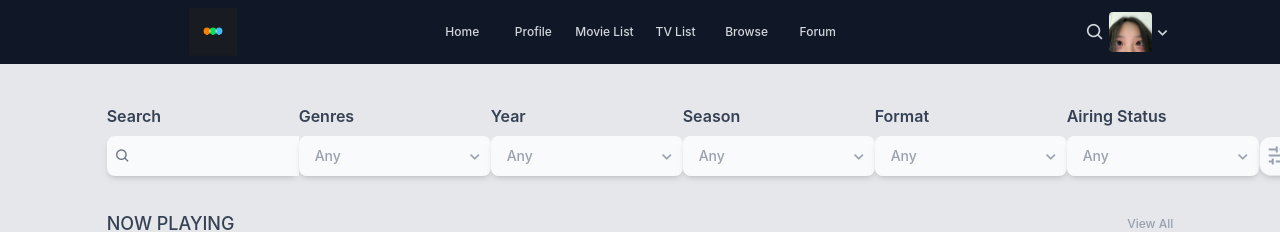
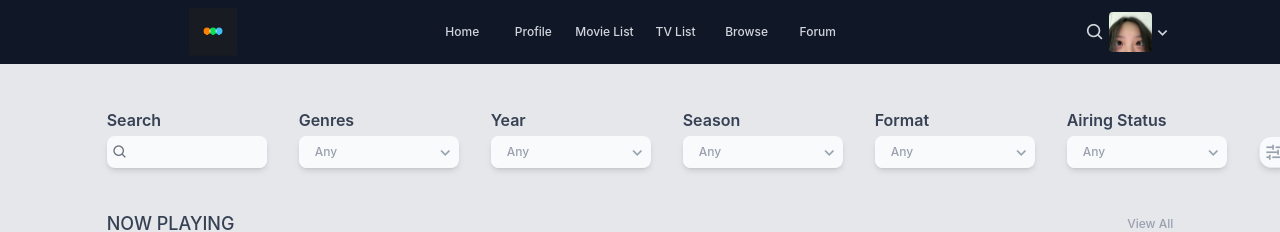
Before and after one commit to loganyeh/movie-tracker, a React (Vite) app: page / in a window 1280 px wide. Shown: the top 232 px of the page. Built offline with nearby package versions, Linux system fonts and the light colour scheme; no server answers.

Commit message:
feat: breakpoints for Search and Filter @ BrowsePage

```diff
--- a/src/Components/Filter.jsx
+++ b/src/Components/Filter.jsx
@@ -5,12 +5,10 @@ function Filter({ title }){
     return(
         <>
             <div className="h-full w-56 flex flex-col justify-center items-start">
-                <div className="h-10 w-48 flex justify-start items-center text-gray-700 text-md font-semibold">{title}</div>
+                <div className="2xl:h-10 xl:h-8 w-48 flex justify-start items-center text-gray-700 text-base font-semibold">{title}</div>
                 {/* filters */}
-                <div className="h-10 w-48 flex bg-gray-50 rounded-lg shadow-md">
-                    {/* <input type="text" placeholder="Any" className=" h-full w-10/12 pl-4 text-sm font-medium bg-gray-50 rounded-lg outline-none"/> */}
-                    <div className="h-full w-10/12 pl-4 flex justify-start items-center text-sm text-gray-400 font-medium bg-gray-50 rounded-lg outline-none">Any</div>
-                    {/* <div className="h-full w-2/12 flex justify-center items-center cursor-pointer"><i className='bx bx-chevron-down text-xl text-gray-400 hover:text-gray-500' ></i></div> */}
+                <div className="2xl:h-10 2xl:w-48 xl:h-8 xl:w-40 flex bg-gray-50 rounded-lg shadow-md">
+                    <div className="h-full w-10/12 pl-4 flex justify-start items-center 2xl:text-sm xl:text-xs text-gray-400 font-medium bg-gray-50 rounded-lg outline-none">Any</div>
                     <div className="h-full w-2/12 flex justify-center items-center"><i className='bx bx-chevron-down text-xl text-gray-400' ></i></div>
                 </div>
             </div>
--- a/src/Components/Search.jsx
+++ b/src/Components/Search.jsx
@@ -11,11 +11,11 @@ function Search({ data }){
     return(
         <>
             <div className="h-full w-56 flex flex-col justify-center items-start">
-                <div className="h-10 w-48 flex justify-start items-center text-gray-700 text-md font-semibold">Search</div>
+                <div className="2xl:h-10 xl:h-8 w-48 flex justify-start items-center text-gray-700 text-base font-semibold">Search</div>
                 {/* search input */}
-                <div className="h-10 w-48 flex bg-gray-50 rounded-lg shadow-md">
+                <div className="2xl:h-10 2xl:w-48 xl:h-8 xl:w-40 flex bg-gray-50 rounded-lg shadow-md">
                     <div onClick={handleSearch} className="h-full w-2/12 flex justify-center items-center"><i className='bx bx-search text-gray-500' ></i></div>
-                    <input onChange={(e) => setQuery(e.target.value)} value={query} type="text" className="h-full w-10/12 pl-2 text-sm font-medium bg-gray-50 outline-none"/>
+                    <input onChange={(e) => setQuery(e.target.value)} value={query} type="text" className="h-full w-10/12 pl-2 text-sm font-medium bg-gray-50 outline-none rounded-r-lg"/>
                     <div onClick={() => {setQuery("")}} className={`${!query ? "hidden" : ""} h-full w-1/12 flex justify-center items-center`}><i className='bx bx-x text-gray-400 hover:text-gray-600 cursor-pointer' ></i></div>
                 </div>
             </div>
--- a/src/Pages/BrowsePage.jsx
+++ b/src/Pages/BrowsePage.jsx
@@ -76,25 +76,28 @@ function BrowsePage(){
 
                 {/* body */}
                 <div className="h-auto w-full flex flex-col justify-start items-center">
+
                     {/* search and filters */}
                     <div className="h-36 w-10/12 flex justify-between">
+
                         {/* search */}
                         <Search data={searchMovieData}/>
+
                         {/* filter */}
                         {filterTitles.map((title, index) => {
                             return <Filter key={index} title={title} />
                         })}
+
                         {/* filter ICON*/}
                         <div className="h-full w-36 flex flex-col justify-center items-end">
-                            <div className="h-10 w-full"></div>
-                            <div className="border border-gray-200 h-10 w-10 flex justify-center items-center bg-gray-50 rounded-xl shadow-md">
-                                <i className='bx bx-slider text-2xl text-gray-400' ></i>
-                                {/* <i className='bx bx-slider text-2xl text-gray-400 hover:text-blue-400' ></i> */}
+                            <div className="2xl:h-10 xl:h-8 w-full"></div>
+                            <div className="border border-gray-200 2xl:h-10 2xl:w-10 xl:h-8 xl:w-8 flex justify-center items-center bg-gray-50 rounded-xl shadow-md">
+                                <i className='bx bx-slider 2xl:text-2xl xl:text-xl text-gray-400' ></i>
                             </div>
                         </div>
+
                     </div>
 
-                    {/* WIP */}
                     {/* Search Menu */}
                     <SearchMovieBlock data={searchMovieData} />
 
```
